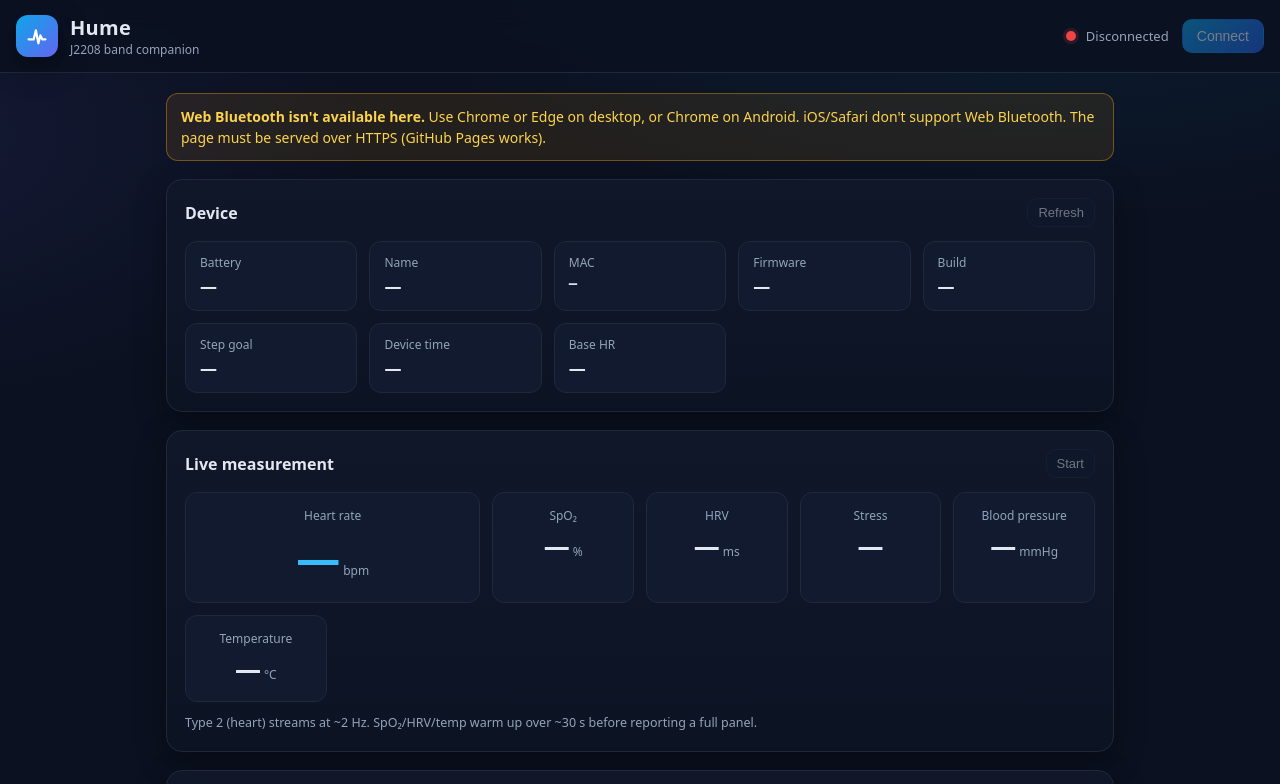
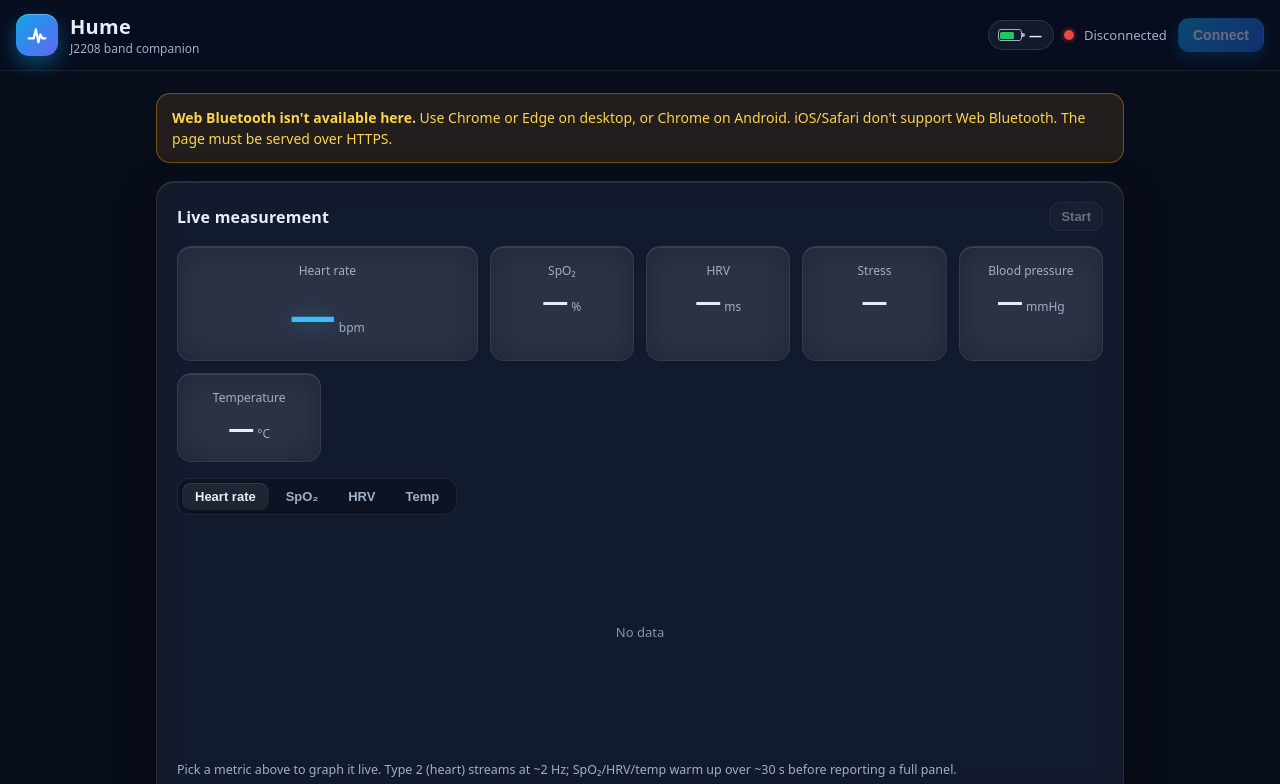
Before and after one commit to Remaxmobility/Hume, a plain HTML site: page index.html in a window 1280 px wide. Shown: the top 784 px of the page. Drawn offline with Linux system fonts and the light colour scheme.

Commit message:
Redesign UI: glass tiles, header battery, live graph selector
- Glassmorphism across cards and tiles, with a colour-field background
- Battery promoted to a header pill with a live fill indicator
- Moved static device info (name, MAC, firmware, build date, step goal,
  device time, base HR) into a "Device details" card at the bottom
- Live measurement now leads the layout
- Added a metric selector (Heart rate / SpO2 / HRV / Temp) that graphs the
  chosen live value over the session; each metric keeps its own series

Co-Authored-By: Claude Opus 4.8 <noreply@anthropic.com>
Claude-Session: https://claude.ai/code/session_01FU6k5PMefCF8nuTDruNqWX

```diff
--- a/index.html
+++ b/index.html
@@ -10,6 +10,8 @@
   <link rel="stylesheet" href="styles.css" />
 </head>
 <body>
+  <div class="bg-orbs" aria-hidden="true"></div>
+
   <header class="topbar">
     <div class="brand">
       <span class="logo" aria-hidden="true">
@@ -21,6 +23,10 @@
       </div>
     </div>
     <div class="conn">
+      <span id="hdrBattery" class="batt" hidden>
+        <span class="batt-ico"><i id="hdrBatteryFill"></i></span>
+        <span id="hdrBatteryText">—</span>
+      </span>
       <span id="statusDot" class="dot" data-state="off"></span>
       <span id="statusText" class="status-text">Disconnected</span>
       <button id="connectBtn" class="btn btn-primary">Connect</button>
@@ -32,26 +38,8 @@
     <div id="unsupported" class="banner banner-warn" hidden>
       <strong>Web Bluetooth isn't available here.</strong>
       Use Chrome or Edge on desktop, or Chrome on Android. iOS/Safari don't support Web Bluetooth.
-      The page must be served over HTTPS (GitHub Pages works).
+      The page must be served over HTTPS.
     </div>
-
-    <!-- Device panel -->
-    <section class="card" id="deviceCard">
-      <div class="card-head">
-        <h2>Device</h2>
-        <button id="refreshDevice" class="btn btn-sm" disabled>Refresh</button>
-      </div>
-      <div class="grid stat-grid">
-        <div class="stat"><span class="stat-label">Battery</span><span class="stat-value" id="battery">—</span></div>
-        <div class="stat"><span class="stat-label">Name</span><span class="stat-value" id="name">—</span></div>
-        <div class="stat"><span class="stat-label">MAC</span><span class="stat-value mono" id="mac">—</span></div>
-        <div class="stat"><span class="stat-label">Firmware</span><span class="stat-value" id="firmware">—</span></div>
-        <div class="stat"><span class="stat-label">Build</span><span class="stat-value" id="build">—</span></div>
-        <div class="stat"><span class="stat-label">Step goal</span><span class="stat-value" id="stepGoal">—</span></div>
-        <div class="stat"><span class="stat-label">Device time</span><span class="stat-value" id="deviceTime">—</span></div>
-        <div class="stat"><span class="stat-label">Base HR</span><span class="stat-value" id="baseHr">—</span></div>
-      </div>
-    </section>
 
     <!-- Live measurement -->
     <section class="card" id="liveCard">
@@ -70,8 +58,11 @@
         <div class="metric"><span class="metric-label">Blood pressure</span><span class="metric-value" id="mBp">—</span><span class="metric-unit">mmHg</span></div>
         <div class="metric"><span class="metric-label">Temperature</span><span class="metric-value" id="mTemp">—</span><span class="metric-unit">°C</span></div>
       </div>
-      <canvas id="liveChart" class="chart" aria-label="Live heart rate chart" hidden></canvas>
-      <p class="hint">Type 2 (heart) streams at ~2 Hz. SpO₂/HRV/temp warm up over ~30 s before reporting a full panel.</p>
+      <div class="chart-wrap">
+        <div class="seg" id="liveChartControls" role="tablist" aria-label="Choose metric to graph"></div>
+        <canvas id="liveChart" class="chart" aria-label="Live measurement chart"></canvas>
+      </div>
+      <p class="hint">Pick a metric above to graph it live. Type 2 (heart) streams at ~2 Hz; SpO₂/HRV/temp warm up over ~30 s before reporting a full panel.</p>
     </section>
 
     <!-- History -->
@@ -99,6 +90,23 @@
       <div class="auto-grid" id="autoGrid"></div>
     </section>
 
+    <!-- Device details (static, non-measured) -->
+    <section class="card" id="deviceCard">
+      <div class="card-head">
+        <h2>Device details</h2>
+        <button id="refreshDevice" class="btn btn-sm" disabled>Refresh</button>
+      </div>
+      <div class="grid stat-grid">
+        <div class="stat"><span class="stat-label">Name</span><span class="stat-value" id="name">—</span></div>
+        <div class="stat"><span class="stat-label">MAC</span><span class="stat-value mono" id="mac">—</span></div>
+        <div class="stat"><span class="stat-label">Firmware</span><span class="stat-value" id="firmware">—</span></div>
+        <div class="stat"><span class="stat-label">Build date</span><span class="stat-value" id="build">—</span></div>
+        <div class="stat"><span class="stat-label">Step goal</span><span class="stat-value" id="stepGoal">—</span></div>
+        <div class="stat"><span class="stat-label">Device time</span><span class="stat-value" id="deviceTime">—</span></div>
+        <div class="stat"><span class="stat-label">Base HR</span><span class="stat-value" id="baseHr">—</span></div>
+      </div>
+    </section>
+
     <!-- Console -->
     <section class="card" id="logCard">
       <div class="card-head">
--- a/js/app.js
+++ b/js/app.js
@@ -39,6 +39,17 @@ function setConnectedUI(on) {
   for (const id of ['refreshDevice', 'measureBtn', 'downloadAll', 'readAuto']) $(id).disabled = !on;
   document.querySelectorAll('.hist-types .btn, .auto-item button').forEach((b) => { b.disabled = !on; });
   $('sinceDate').disabled = !on || !$('sinceToggle').checked;
+  if (!on) setBattery(null);
+}
+
+function setBattery(percent) {
+  const el = $('hdrBattery');
+  if (percent == null || isNaN(percent)) { el.hidden = true; return; }
+  const pct = Math.max(0, Math.min(100, percent));
+  el.hidden = false;
+  $('hdrBatteryText').textContent = pct + '%';
+  $('hdrBatteryFill').style.width = Math.max(6, pct) + '%';
+  el.dataset.level = pct <= 15 ? 'low' : pct <= 40 ? 'mid' : 'ok';
 }
 
 // ---------- connection ----------
@@ -72,13 +83,14 @@ async function refreshDevice() {
   $('refreshDevice').disabled = true;
   try {
     const tasks = [
-      ['battery', cmdBattery(), OP.BATTERY, (b) => `${decodeBattery(b).percent}%`],
       ['name', cmdDeviceName(), OP.DEVICE_NAME, (b) => decodeDeviceName(b).name || '—'],
       ['mac', cmdMac(), OP.MAC, (b) => decodeMac(b).mac],
       ['stepGoal', cmdStepGoal(), OP.STEP_GOAL, (b) => decodeStepGoal(b).goal.toLocaleString()],
       ['deviceTime', cmdTime(), OP.TIME, (b) => fmtTime(decodeTime(b).time)],
       ['baseHr', cmdDeviceInfo(), OP.DEVICE_INFO, (b) => decodeDeviceInfo(b).baseHr || '—'],
     ];
+    // battery -> header pill
+    await runRequest(OP.BATTERY, cmdBattery(), (b) => setBattery(isRejected(b) ? null : decodeBattery(b).percent));
     // version writes two fields
     await runRequest(OP.VERSION, cmdVersion(), (b) => {
       const v = decodeVersion(b);
@@ -106,8 +118,42 @@ async function runRequest(opcode, frame, apply) {
 $('refreshDevice').addEventListener('click', refreshDevice);
 
 // ---------- live measurement ----------
+const LIVE_METRICS = {
+  hr:   { label: 'Heart rate', color: '#f87171', get: (m) => m.hr },
+  spo2: { label: 'SpO₂',       color: '#38bdf8', get: (m) => m.spo2 },
+  hrv:  { label: 'HRV',        color: '#a855f7', get: (m) => m.hrv },
+  temp: { label: 'Temp',       color: '#fbbf24', get: (m) => m.tempC },
+};
+const emptySeries = () => ({ hr: [], spo2: [], hrv: [], temp: [] });
+
 let measuring = false;
-let liveSeries = [];
+let liveMetric = 'hr';
+let liveSeries = emptySeries();
+
+function drawLive() {
+  const def = LIVE_METRICS[liveMetric];
+  lineChart($('liveChart'), liveSeries[liveMetric], { height: 220, color: def.color });
+}
+
+function buildLiveControls() {
+  const wrap = $('liveChartControls');
+  wrap.innerHTML = '';
+  for (const [key, def] of Object.entries(LIVE_METRICS)) {
+    const b = document.createElement('button');
+    b.type = 'button';
+    b.textContent = def.label;
+    b.setAttribute('role', 'tab');
+    b.setAttribute('aria-selected', key === liveMetric ? 'true' : 'false');
+    b.addEventListener('click', () => {
+      liveMetric = key;
+      wrap.querySelectorAll('button').forEach((x) => x.setAttribute('aria-selected', 'false'));
+      b.setAttribute('aria-selected', 'true');
+      drawLive();
+    });
+    wrap.appendChild(b);
+  }
+}
+
 const liveNotify = (bytes) => {
   if (bytes[0] !== OP.MEASURE) return;
   const m = decodeMeasurement(bytes);
@@ -119,18 +165,23 @@ const liveNotify = (bytes) => {
   if (m.stress) $('mStress').textContent = m.stress;
   if (m.systolic || m.diastolic) $('mBp').textContent = `${m.systolic}/${m.diastolic}`;
   if (m.tempC) $('mTemp').textContent = m.tempC.toFixed(1);
-  if (m.hr) {
-    liveSeries.push({ time: Date.now(), value: m.hr });
-    if (liveSeries.length > 120) liveSeries.shift();
-    lineChart($('liveChart'), liveSeries, { height: 180, color: '#38bdf8' });
+  const t = Date.now();
+  for (const [key, def] of Object.entries(LIVE_METRICS)) {
+    const v = def.get(m);
+    if (v) {
+      const s = liveSeries[key];
+      s.push({ time: t, value: v });
+      if (s.length > 150) s.shift();
+    }
   }
+  drawLive();
 };
 
 async function startMeasuring() {
   measuring = true;
-  liveSeries = [];
+  liveSeries = emptySeries();
   $('measureBtn').textContent = 'Stop';
-  $('liveChart').hidden = false;
+  drawLive();
   ble.on('notify', liveNotify);
   try { await ble.sendRaw(cmdMeasure(1, 0, 0)); }
   catch (e) { toast(e.message, 'error'); stopMeasuring(); }
@@ -376,7 +427,7 @@ window.addEventListener('resize', () => {
   if (resizeTimer) clearTimeout(resizeTimer);
   resizeTimer = setTimeout(() => {
     for (const [key, records] of Object.entries(histData)) renderHistBlock(key, records);
-    if (measuring && liveSeries.length) lineChart($('liveChart'), liveSeries, { height: 180, color: '#38bdf8' });
+    drawLive();
   }, 200);
 });
 
@@ -388,7 +439,9 @@ function init() {
   }
   buildHistButtons();
   buildAutoGrid();
+  buildLiveControls();
   setConnectedUI(false);
+  drawLive();
   // default "since" date = 5 days ago (band keeps ~4–5 days)
   const d = new Date(); d.setDate(d.getDate() - 5);
   $('sinceDate').value = d.toISOString().slice(0, 10);
--- a/styles.css
+++ b/styles.css
@@ -1,31 +1,45 @@
 :root {
-  --bg: #0b1120;
-  --bg-elev: #111a2e;
-  --card: #0f1729;
-  --card-border: #1e293b;
-  --text: #e2e8f0;
-  --muted: #94a3b8;
+  --bg: #080d1a;
+  --text: #e7eef7;
+  --muted: #9fb0c7;
   --accent: #0ea5e9;
   --accent-2: #38bdf8;
   --good: #22c55e;
   --warn: #f59e0b;
   --bad: #ef4444;
-  --radius: 16px;
-  --shadow: 0 10px 30px rgba(0, 0, 0, 0.35);
+  --radius: 18px;
+
+  /* glass tokens */
+  --glass: rgba(255, 255, 255, 0.055);
+  --glass-strong: rgba(255, 255, 255, 0.08);
+  --glass-border: rgba(255, 255, 255, 0.12);
+  --glass-border-soft: rgba(255, 255, 255, 0.08);
+  --glass-hi: rgba(255, 255, 255, 0.10);
+  --shadow: 0 16px 40px rgba(0, 0, 0, 0.45);
+  --blur: saturate(160%) blur(16px);
 }
 
 * { box-sizing: border-box; }
 
 html, body {
   margin: 0;
-  background:
-    radial-gradient(1200px 600px at 80% -10%, rgba(14, 165, 233, 0.12), transparent 60%),
-    radial-gradient(900px 500px at -10% 10%, rgba(99, 102, 241, 0.1), transparent 55%),
-    var(--bg);
+  background: var(--bg);
   color: var(--text);
   font-family: ui-sans-serif, system-ui, -apple-system, Segoe UI, Roboto, Helvetica, Arial, sans-serif;
   -webkit-font-smoothing: antialiased;
   min-height: 100vh;
+}
+
+/* animated colour field behind the glass */
+.bg-orbs {
+  position: fixed;
+  inset: 0;
+  z-index: -1;
+  background:
+    radial-gradient(42rem 42rem at 82% -8%, rgba(14, 165, 233, 0.28), transparent 60%),
+    radial-gradient(38rem 38rem at -8% 8%, rgba(99, 102, 241, 0.26), transparent 58%),
+    radial-gradient(34rem 34rem at 50% 115%, rgba(168, 85, 247, 0.20), transparent 60%),
+    linear-gradient(180deg, #0a1120, #070b16);
 }
 
 .topbar {
@@ -36,10 +50,11 @@ html, body {
   align-items: center;
   justify-content: space-between;
   gap: 16px;
-  padding: 14px 16px;
-  background: rgba(11, 17, 32, 0.8);
-  backdrop-filter: blur(14px);
-  border-bottom: 1px solid var(--card-border);
+  padding: 13px 16px;
+  background: rgba(10, 16, 30, 0.55);
+  backdrop-filter: var(--blur);
+  -webkit-backdrop-filter: var(--blur);
+  border-bottom: 1px solid var(--glass-border-soft);
   flex-wrap: wrap;
 }
 
@@ -47,126 +62,210 @@ html, body {
 .logo {
   width: 42px; height: 42px;
   display: grid; place-items: center;
-  border-radius: 12px;
+  border-radius: 13px;
   color: #fff;
   background: linear-gradient(135deg, var(--accent), #6366f1);
-  box-shadow: var(--shadow);
+  box-shadow: 0 8px 20px rgba(14, 165, 233, 0.4), inset 0 1px 0 rgba(255, 255, 255, 0.3);
 }
 .logo svg { width: 28px; height: 28px; }
 .brand h1 { font-size: 20px; margin: 0; letter-spacing: 0.3px; }
 .tagline { margin: 0; font-size: 12px; color: var(--muted); }
 
 .conn { display: flex; align-items: center; gap: 10px; }
-.status-text { font-size: 13px; color: var(--muted); min-width: 86px; }
-.dot { width: 10px; height: 10px; border-radius: 50%; background: var(--bad); box-shadow: 0 0 0 3px rgba(239, 68, 68, 0.15); }
+.status-text { font-size: 13px; color: var(--muted); min-width: 84px; }
+.dot { width: 10px; height: 10px; border-radius: 50%; background: var(--bad); box-shadow: 0 0 0 3px rgba(239, 68, 68, 0.15); transition: background .2s, box-shadow .2s; }
 .dot[data-state="on"] { background: var(--good); box-shadow: 0 0 0 3px rgba(34, 197, 94, 0.18); }
 .dot[data-state="busy"] { background: var(--warn); box-shadow: 0 0 0 3px rgba(245, 158, 11, 0.18); }
 
+/* battery pill in the header */
+.batt {
+  display: inline-flex; align-items: center; gap: 7px;
+  padding: 5px 11px 5px 9px;
+  border-radius: 999px;
+  background: var(--glass);
+  border: 1px solid var(--glass-border);
+  backdrop-filter: var(--blur);
+  -webkit-backdrop-filter: var(--blur);
+  font-size: 13px; font-weight: 600; font-variant-numeric: tabular-nums;
+}
+.batt-ico {
+  position: relative;
+  width: 24px; height: 12px;
+  border: 1.5px solid var(--muted);
+  border-radius: 3px;
+}
+.batt-ico::after {
+  content: ""; position: absolute; right: -4px; top: 3px;
+  width: 2.5px; height: 4px; border-radius: 0 2px 2px 0; background: var(--muted);
+}
+.batt-ico i {
+  position: absolute; left: 1.5px; top: 1.5px; bottom: 1.5px;
+  width: 60%; border-radius: 1.5px; background: var(--good);
+  transition: width .3s ease, background .3s ease;
+}
+.batt[data-level="low"] .batt-ico i { background: var(--bad); }
+.batt[data-level="mid"] .batt-ico i { background: var(--warn); }
+
 main {
-  max-width: 980px;
+  max-width: 1000px;
   margin: 0 auto;
-  padding: 20px 16px 48px;
+  padding: 22px 16px 52px;
   display: grid;
   gap: 18px;
 }
 
+/* glass card */
 .card {
-  background: linear-gradient(180deg, var(--card), #0c1424);
-  border: 1px solid var(--card-border);
+  background: var(--glass);
+  border: 1px solid var(--glass-border-soft);
   border-radius: var(--radius);
-  padding: 18px;
-  box-shadow: var(--shadow);
+  padding: 20px;
+  backdrop-filter: var(--blur);
+  -webkit-backdrop-filter: var(--blur);
+  box-shadow: var(--shadow), inset 0 1px 0 var(--glass-hi);
 }
 .card-head {
   display: flex; align-items: center; justify-content: space-between;
-  gap: 12px; margin-bottom: 14px;
+  gap: 12px; margin-bottom: 15px;
 }
-.card-head h2 { margin: 0; font-size: 16px; font-weight: 600; }
+.card-head h2 { margin: 0; font-size: 16px; font-weight: 650; letter-spacing: 0.2px; }
 .card-actions { display: flex; align-items: center; gap: 8px; flex-wrap: wrap; }
 
 .btn {
   appearance: none; cursor: pointer;
-  border: 1px solid var(--card-border);
-  background: var(--bg-elev);
+  border: 1px solid var(--glass-border);
+  background: var(--glass);
   color: var(--text);
   padding: 8px 14px;
-  border-radius: 10px;
-  font-size: 14px; font-weight: 500;
+  border-radius: 11px;
+  font-size: 14px; font-weight: 550;
+  backdrop-filter: var(--blur);
+  -webkit-backdrop-filter: var(--blur);
   transition: transform .06s ease, border-color .15s ease, background .15s ease, opacity .15s;
 }
-.btn:hover:not(:disabled) { border-color: var(--accent); }
+.btn:hover:not(:disabled) { border-color: var(--accent-2); background: var(--glass-strong); }
 .btn:active:not(:disabled) { transform: translateY(1px); }
-.btn:disabled { opacity: 0.45; cursor: not-allowed; }
-.btn-primary { background: linear-gradient(135deg, var(--accent), #2563eb); border-color: transparent; color: #fff; }
-.btn-sm { padding: 6px 10px; font-size: 13px; }
+.btn:disabled { opacity: 0.4; cursor: not-allowed; }
+.btn-primary { background: linear-gradient(135deg, var(--accent), #2563eb); border-color: transparent; color: #fff; box-shadow: 0 6px 16px rgba(14, 165, 233, 0.35); }
+.btn-primary:hover:not(:disabled) { background: linear-gradient(135deg, #22a7ec, #2f6bf0); }
+.btn-sm { padding: 6px 11px; font-size: 13px; }
 
-.banner { border-radius: 12px; padding: 12px 14px; font-size: 14px; line-height: 1.5; }
-.banner-warn { background: rgba(245, 158, 11, 0.1); border: 1px solid rgba(245, 158, 11, 0.4); color: #fcd34d; }
+.banner { border-radius: 14px; padding: 13px 15px; font-size: 14px; line-height: 1.5; backdrop-filter: var(--blur); -webkit-backdrop-filter: var(--blur); }
+.banner-warn { background: rgba(245, 158, 11, 0.12); border: 1px solid rgba(245, 158, 11, 0.4); color: #fcd34d; }
 
 .grid { display: grid; gap: 12px; }
 .stat-grid { grid-template-columns: repeat(auto-fit, minmax(150px, 1fr)); }
-.stat { background: var(--bg-elev); border: 1px solid var(--card-border); border-radius: 12px; padding: 12px 14px; display: flex; flex-direction: column; gap: 4px; }
+
+/* glass tiles */
+.stat, .metric {
+  background: var(--glass);
+  border: 1px solid var(--glass-border-soft);
+  border-radius: 14px;
+  backdrop-filter: var(--blur);
+  -webkit-backdrop-filter: var(--blur);
+  box-shadow: inset 0 1px 0 var(--glass-hi);
+}
+.stat { padding: 13px 15px; display: flex; flex-direction: column; gap: 4px; }
 .stat-label { font-size: 12px; color: var(--muted); }
-.stat-value { font-size: 17px; font-weight: 600; }
+.stat-value { font-size: 17px; font-weight: 650; }
 .mono { font-family: ui-monospace, SFMono-Regular, Menlo, monospace; font-size: 14px; }
 
 .live-grid { grid-template-columns: repeat(auto-fit, minmax(130px, 1fr)); }
-.metric { background: var(--bg-elev); border: 1px solid var(--card-border); border-radius: 12px; padding: 14px; text-align: center; }
+.metric { padding: 15px; text-align: center; transition: border-color .2s, transform .12s; }
+.metric:hover { border-color: var(--glass-border); }
 .metric-label { display: block; font-size: 12px; color: var(--muted); margin-bottom: 4px; }
-.metric-value { font-size: 26px; font-weight: 700; font-variant-numeric: tabular-nums; }
+.metric-value { font-size: 26px; font-weight: 750; font-variant-numeric: tabular-nums; }
 .metric-unit { font-size: 12px; color: var(--muted); margin-left: 3px; }
 .metric-big { grid-column: span 2; }
-.metric-big .metric-value { font-size: 44px; color: var(--accent-2); }
-@media (max-width: 520px) { .metric-big { grid-column: span 2; } }
+.metric-big .metric-value { font-size: 46px; color: var(--accent-2); text-shadow: 0 0 24px rgba(56, 189, 248, 0.45); }
 
-.pill { font-size: 12px; padding: 4px 10px; border-radius: 999px; background: rgba(56, 189, 248, 0.15); color: var(--accent-2); border: 1px solid rgba(56, 189, 248, 0.3); }
+.pill { font-size: 12px; padding: 4px 11px; border-radius: 999px; background: rgba(56, 189, 248, 0.16); color: var(--accent-2); border: 1px solid rgba(56, 189, 248, 0.32); }
 
-.chart { width: 100%; display: block; margin-top: 14px; height: 200px; }
+/* segmented metric selector for the live graph */
+.chart-wrap { margin-top: 16px; }
+.seg {
+  display: inline-flex; gap: 4px; padding: 4px;
+  border-radius: 12px;
+  background: rgba(0, 0, 0, 0.22);
+  border: 1px solid var(--glass-border-soft);
+  margin-bottom: 12px;
+  flex-wrap: wrap;
+}
+.seg button {
+  appearance: none; cursor: pointer;
+  border: 0; background: transparent; color: var(--muted);
+  padding: 6px 13px; border-radius: 9px;
+  font-size: 13px; font-weight: 600;
+  transition: background .15s, color .15s;
+}
+.seg button:hover { color: var(--text); }
+.seg button[aria-selected="true"] { background: var(--glass-strong); color: var(--text); box-shadow: inset 0 1px 0 var(--glass-hi); }
+
+.chart { width: 100%; display: block; height: 220px; }
 .chart[hidden] { display: none; }
-.hint { color: var(--muted); font-size: 12.5px; margin: 12px 0 0; line-height: 1.5; }
+.hint { color: var(--muted); font-size: 12.5px; margin: 14px 0 0; line-height: 1.5; }
 
 .range-opt { display: inline-flex; align-items: center; gap: 6px; font-size: 13px; color: var(--muted); }
-input[type="date"] { background: var(--bg-elev); border: 1px solid var(--card-border); color: var(--text); border-radius: 8px; padding: 6px 8px; font-size: 13px; color-scheme: dark; }
+input[type="date"] { background: var(--glass); border: 1px solid var(--glass-border); color: var(--text); border-radius: 9px; padding: 6px 9px; font-size: 13px; color-scheme: dark; backdrop-filter: var(--blur); }
 input[type="date"]:disabled { opacity: 0.4; }
 
 .hist-types { display: flex; flex-wrap: wrap; gap: 8px; }
-.hist-types .btn { position: relative; }
 .hist-types .btn .count { margin-left: 6px; font-size: 11px; color: var(--muted); }
 
 .progress { margin-top: 14px; font-size: 13px; color: var(--accent-2); }
 
-#histResults { margin-top: 10px; display: grid; gap: 16px; }
-.hist-block { background: var(--bg-elev); border: 1px solid var(--card-border); border-radius: 12px; padding: 14px; }
+#histResults { margin-top: 12px; display: grid; gap: 16px; }
+.hist-block {
+  background: var(--glass);
+  border: 1px solid var(--glass-border-soft);
+  border-radius: 14px;
+  padding: 16px;
+  backdrop-filter: var(--blur);
+  -webkit-backdrop-filter: var(--blur);
+  box-shadow: inset 0 1px 0 var(--glass-hi);
+}
 .hist-block-head { display: flex; align-items: center; justify-content: space-between; margin-bottom: 8px; gap: 8px; }
-.hist-block-head h3 { margin: 0; font-size: 14px; font-weight: 600; }
+.hist-block-head h3 { margin: 0; font-size: 14px; font-weight: 650; }
 .hist-block-head .meta { font-size: 12px; color: var(--muted); }
 .summary-row { display: flex; flex-wrap: wrap; gap: 14px; margin-bottom: 6px; font-size: 13px; color: var(--muted); }
-.summary-row b { color: var(--text); font-weight: 600; }
+.summary-row b { color: var(--text); font-weight: 650; }
 
 .auto-grid { display: grid; grid-template-columns: repeat(auto-fit, minmax(200px, 1fr)); gap: 12px; }
-.auto-item { background: var(--bg-elev); border: 1px solid var(--card-border); border-radius: 12px; padding: 14px; }
+.auto-item {
+  background: var(--glass);
+  border: 1px solid var(--glass-border-soft);
+  border-radius: 14px;
+  padding: 15px;
+  backdrop-filter: var(--blur);
+  -webkit-backdrop-filter: var(--blur);
+  box-shadow: inset 0 1px 0 var(--glass-hi);
+}
 .auto-item h4 { margin: 0 0 8px; font-size: 14px; }
 .auto-item .row { display: flex; align-items: center; gap: 8px; }
-.auto-item input { width: 72px; background: var(--bg); border: 1px solid var(--card-border); color: var(--text); border-radius: 8px; padding: 6px 8px; font-size: 14px; }
+.auto-item input { width: 72px; background: rgba(0,0,0,0.25); border: 1px solid var(--glass-border); color: var(--text); border-radius: 9px; padding: 6px 8px; font-size: 14px; }
 .auto-item .current { font-size: 12px; color: var(--muted); margin-top: 6px; }
 
-.log { background: #060b16; border: 1px solid var(--card-border); border-radius: 12px; padding: 12px; font-family: ui-monospace, Menlo, monospace; font-size: 12px; line-height: 1.6; max-height: 280px; overflow: auto; white-space: pre-wrap; word-break: break-all; }
+.log { background: rgba(0, 0, 0, 0.35); border: 1px solid var(--glass-border-soft); border-radius: 13px; padding: 12px; font-family: ui-monospace, Menlo, monospace; font-size: 12px; line-height: 1.6; max-height: 280px; overflow: auto; white-space: pre-wrap; word-break: break-all; }
 .log .tx { color: #f472b6; }
 .log .rx { color: #4ade80; }
 
-.footer { max-width: 980px; margin: 0 auto; padding: 0 16px 40px; color: var(--muted); font-size: 12px; text-align: center; }
+.footer { max-width: 1000px; margin: 0 auto; padding: 0 16px 40px; color: var(--muted); font-size: 12px; text-align: center; }
 .footer a { color: var(--accent-2); }
 
 .toast {
   position: fixed; left: 50%; bottom: 24px; transform: translateX(-50%);
-  background: #1e293b; border: 1px solid var(--card-border);
-  color: var(--text); padding: 12px 18px; border-radius: 12px;
+  background: rgba(20, 29, 48, 0.8); border: 1px solid var(--glass-border);
+  color: var(--text); padding: 12px 18px; border-radius: 13px;
+  backdrop-filter: var(--blur); -webkit-backdrop-filter: var(--blur);
   box-shadow: var(--shadow); font-size: 14px; z-index: 50; max-width: 90vw;
 }
 .toast[data-kind="error"] { border-color: var(--bad); color: #fecaca; }
 .toast[data-kind="ok"] { border-color: var(--good); color: #bbf7d0; }
 
 table.data { width: 100%; border-collapse: collapse; font-size: 12.5px; margin-top: 8px; }
-table.data th, table.data td { text-align: left; padding: 5px 8px; border-bottom: 1px solid var(--card-border); }
+table.data th, table.data td { text-align: left; padding: 5px 8px; border-bottom: 1px solid var(--glass-border-soft); }
 table.data th { color: var(--muted); font-weight: 500; }
-.table-wrap { max-height: 220px; overflow: auto; border: 1px solid var(--card-border); border-radius: 10px; margin-top: 8px; }
+
+@media (prefers-reduced-motion: no-preference) {
+  .card, .metric, .stat { transition: box-shadow .2s ease; }
+}
```
